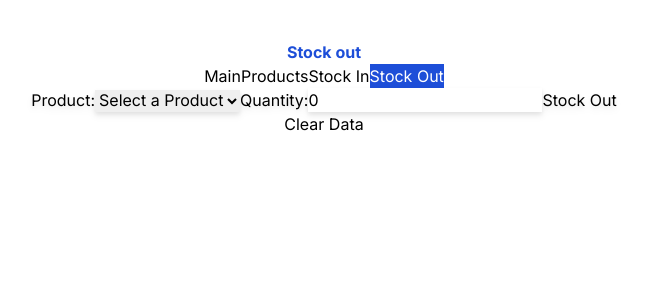
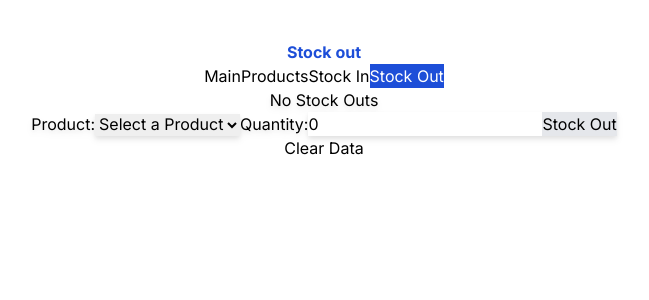
Before and after one commit to amaljosea/inventory-app, a Next.js app: page /stock-out in a window 1280 px wide. Shown: the top 300 px of the page, without its empty margins (316-965 px from the left). Built offline with nearby package versions, Linux system fonts and the light colour scheme.

Commit message:
Refactor

```diff
--- a/app/products/page.tsx
+++ b/app/products/page.tsx
@@ -16,15 +16,18 @@ const Products = () => {
     qty: 0,
   });
 
+  const buttonDisabled = !(newProduct.name && newProduct.qty);
+
   const handleAddProduct = () => {
-    if (newProduct.name && newProduct.qty) {
-      addProduct(newProduct);
-      setNewProduct({ id: uuidv4(), name: "", qty: 0 });
-    }
+    addProduct(newProduct);
+    setNewProduct({ id: uuidv4(), name: "", qty: 0 });
   };
 
   return (
     <Layout title="Products">
+      <div className="flex justify-center">
+        {data.products.length === 0 && <p>No products</p>}
+      </div>
       <ul>
         {data.products.map((product) => (
           <li
@@ -60,7 +63,13 @@ const Products = () => {
             setNewProduct({ ...newProduct, qty: parseInt(e.target.value) })
           }
         />
-        <button className={commonClassName} onClick={handleAddProduct}>
+        <button
+          disabled={buttonDisabled}
+          className={classNames(commonClassName, {
+            "bg-gray-200 border-gray-200 cursor-not-allowed": buttonDisabled,
+          })}
+          onClick={handleAddProduct}
+        >
           Add Product
         </button>
       </div>
--- a/app/stock-in/page.tsx
+++ b/app/stock-in/page.tsx
@@ -4,6 +4,7 @@ import Layout from "@/components/Layout";
 import { commonClassName } from "@/constant";
 import { useInventory } from "@/context/InventoryContext";
 import { Product, StockItem } from "@/index";
+import classNames from "classnames";
 import React, { useState } from "react";
 import { v4 as uuidv4 } from "uuid";
 
@@ -15,11 +16,11 @@ const StockIn = () => {
     qty: 0,
   });
 
+  const buttonDisabled = !(newStockIn.productId && newStockIn.qty);
+
   const handleStockIn = () => {
-    if (newStockIn.productId && newStockIn.qty) {
-      stockIn(newStockIn);
-      setNewStockIn({ id: uuidv4(), productId: "", qty: 0 });
-    }
+    stockIn(newStockIn);
+    setNewStockIn({ id: uuidv4(), productId: "", qty: 0 });
   };
 
   const productOptions = data.products.map((product: Product) => (
@@ -30,6 +31,9 @@ const StockIn = () => {
 
   return (
     <Layout title="Stock In">
+      <div className="flex justify-center">
+        {data.stockIns.length === 0 && <p>No Stock Ins</p>}
+      </div>
       <ul>
         {data.stockIns.map((stockIn) => (
           <li className={commonClassName} key={stockIn.id}>
@@ -65,7 +69,13 @@ const StockIn = () => {
             }
           />
         </label>
-        <button className={commonClassName} onClick={handleStockIn}>
+        <button
+          disabled={buttonDisabled}
+          className={classNames(commonClassName, {
+            "bg-gray-200 border-gray-200 cursor-not-allowed": buttonDisabled,
+          })}
+          onClick={handleStockIn}
+        >
           Stock In
         </button>
       </div>
--- a/app/stock-out/page.tsx
+++ b/app/stock-out/page.tsx
@@ -4,22 +4,23 @@ import Layout from "@/components/Layout";
 import { commonClassName } from "@/constant";
 import { useInventory } from "@/context/InventoryContext";
 import { Product, StockItem } from "@/index";
+import classNames from "classnames";
 import React, { useState } from "react";
 import { v4 as uuidv4 } from "uuid";
 
 const StockOut = () => {
   const { data, stockOut } = useInventory();
-  const [newStockIn, setNewStockIn] = useState<StockItem>({
+  const [newStockOut, setNewStockOut] = useState<StockItem>({
     id: uuidv4(),
     productId: "",
     qty: 0,
   });
 
+  const buttonDisabled = !(newStockOut.productId && newStockOut.qty);
+
   const handleStockOut = () => {
-    if (newStockIn.productId && newStockIn.qty) {
-      stockOut(newStockIn);
-      setNewStockIn({ id: uuidv4(), productId: "", qty: 0 });
-    }
+    stockOut(newStockOut);
+    setNewStockOut({ id: uuidv4(), productId: "", qty: 0 });
   };
 
   const productOptions = data.products.map((product: Product) => (
@@ -30,6 +31,9 @@ const StockOut = () => {
 
   return (
     <Layout title="Stock out">
+      <div className="flex justify-center">
+        {data.stockOuts.length === 0 && <p>No Stock Outs</p>}
+      </div>
       <ul>
         {data.stockOuts.map((stockIn) => (
           <li className={commonClassName} key={stockIn.id}>
@@ -42,10 +46,10 @@ const StockOut = () => {
           Product:
           <select
             className={commonClassName}
-            value={newStockIn.productId}
+            value={newStockOut.productId}
             onChange={(e) =>
-              setNewStockIn({
-                ...newStockIn,
+              setNewStockOut({
+                ...newStockOut,
                 productId: e.target.value,
               })
             }
@@ -59,13 +63,19 @@ const StockOut = () => {
           <input
             className={commonClassName}
             type="number"
-            value={newStockIn.qty}
+            value={newStockOut.qty}
             onChange={(e) =>
-              setNewStockIn({ ...newStockIn, qty: parseInt(e.target.value) })
+              setNewStockOut({ ...newStockOut, qty: parseInt(e.target.value) })
             }
           />
         </label>
-        <button className={commonClassName} onClick={handleStockOut}>
+        <button
+          disabled={buttonDisabled}
+          className={classNames(commonClassName, {
+            "bg-gray-200 border-gray-200 cursor-not-allowed": buttonDisabled,
+          })}
+          onClick={handleStockOut}
+        >
           Stock Out
         </button>
       </div>
```
